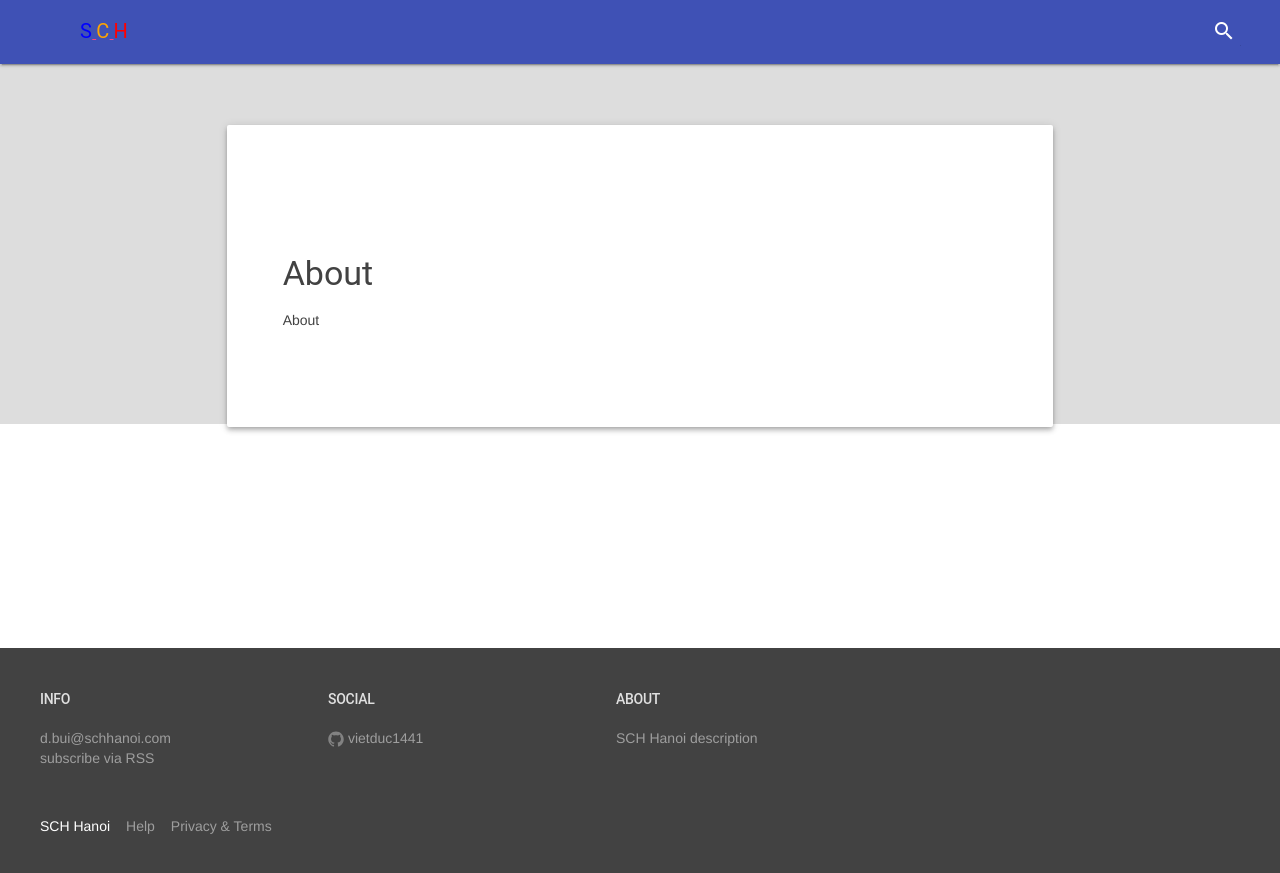
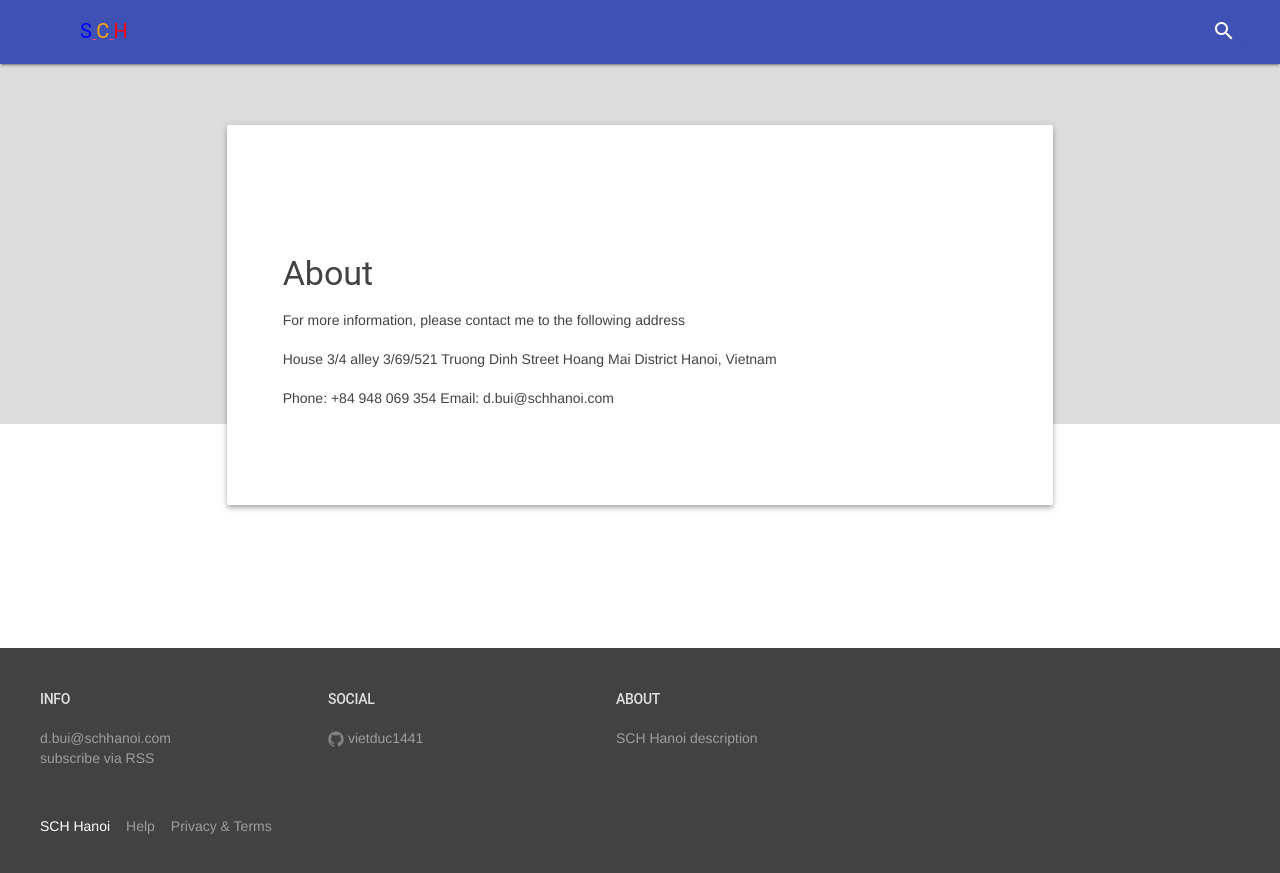
Before and after one commit to vietduc1441/vietduc1441.github.io, a Jekyll site: the page built from about.md, in a window 1280 px wide. Shown: the top 873 px of the page. Built offline with Jekyll 4.4.1, drawn with Linux system fonts in a browser that asks for light colours; nearby versions of some CDN libraries.

Commit message:
Update about.md

```diff
--- a/about.md
+++ b/about.md
@@ -4,4 +4,11 @@ title: About
 permalink: /about/
 ---
 
-About
+For more information, please contact me to the following address
+
+House 3/4 alley 3/69/521 Truong Dinh Street
+Hoang Mai District
+Hanoi, Vietnam
+
+Phone: +84 948 069 354
+Email: d.bui@schhanoi.com
```
